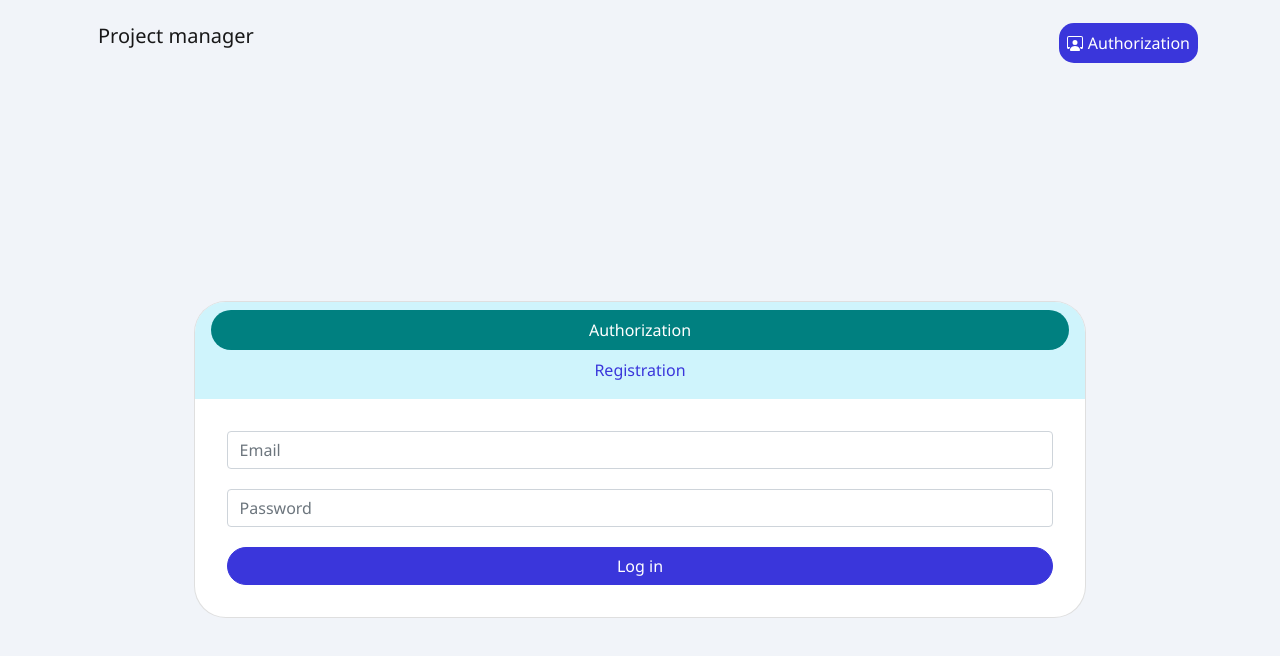
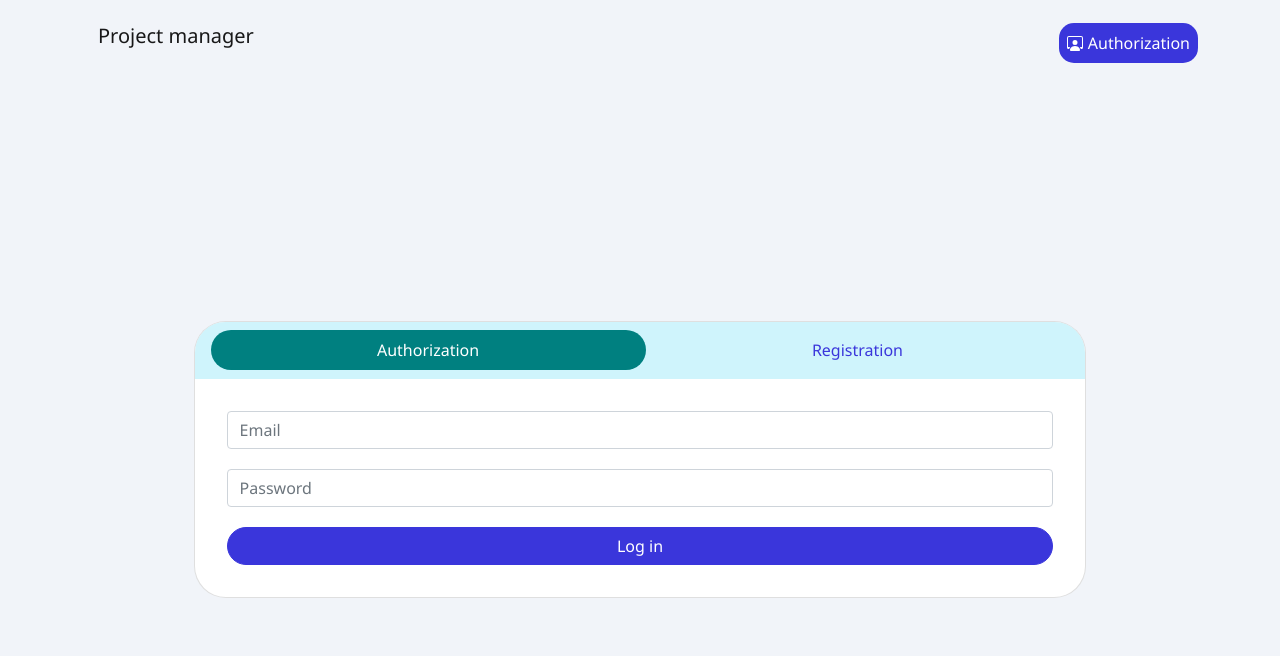
Before and after one commit to GubaRabotaga/CheChenworks, a Vue app: page /auth in a window 1280 px wide. Shown: the top 656 px of the page. Built offline with nearby package versions, Linux system fonts and the light colour scheme; no server answers.

Commit message:
Changed nav bar

```diff
--- a/src/assets/style.scss
+++ b/src/assets/style.scss
@@ -23,7 +23,7 @@ $light: #f1f4f9;
   justify-content: center;
 }
 
-.nav-item {
+.navbar-nav > .nav-item {
   width: 100%;
 }
 
```
